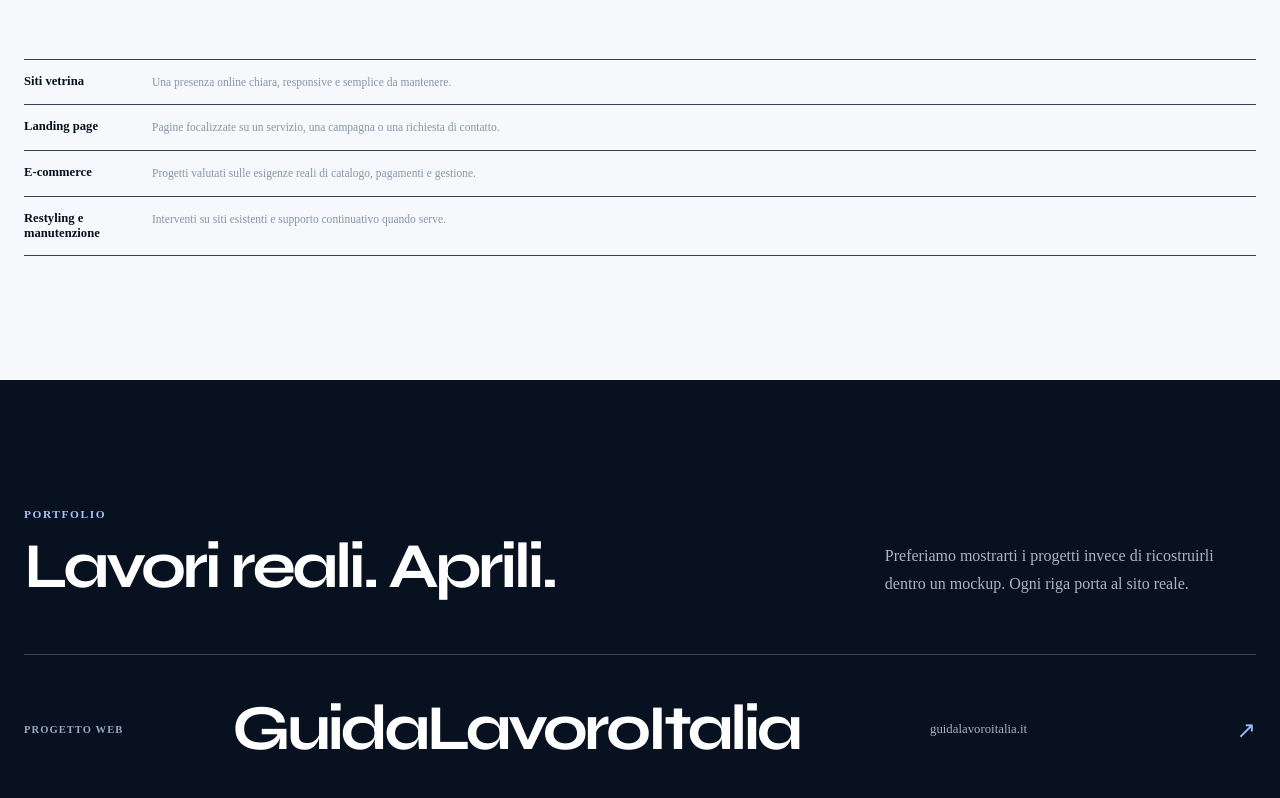
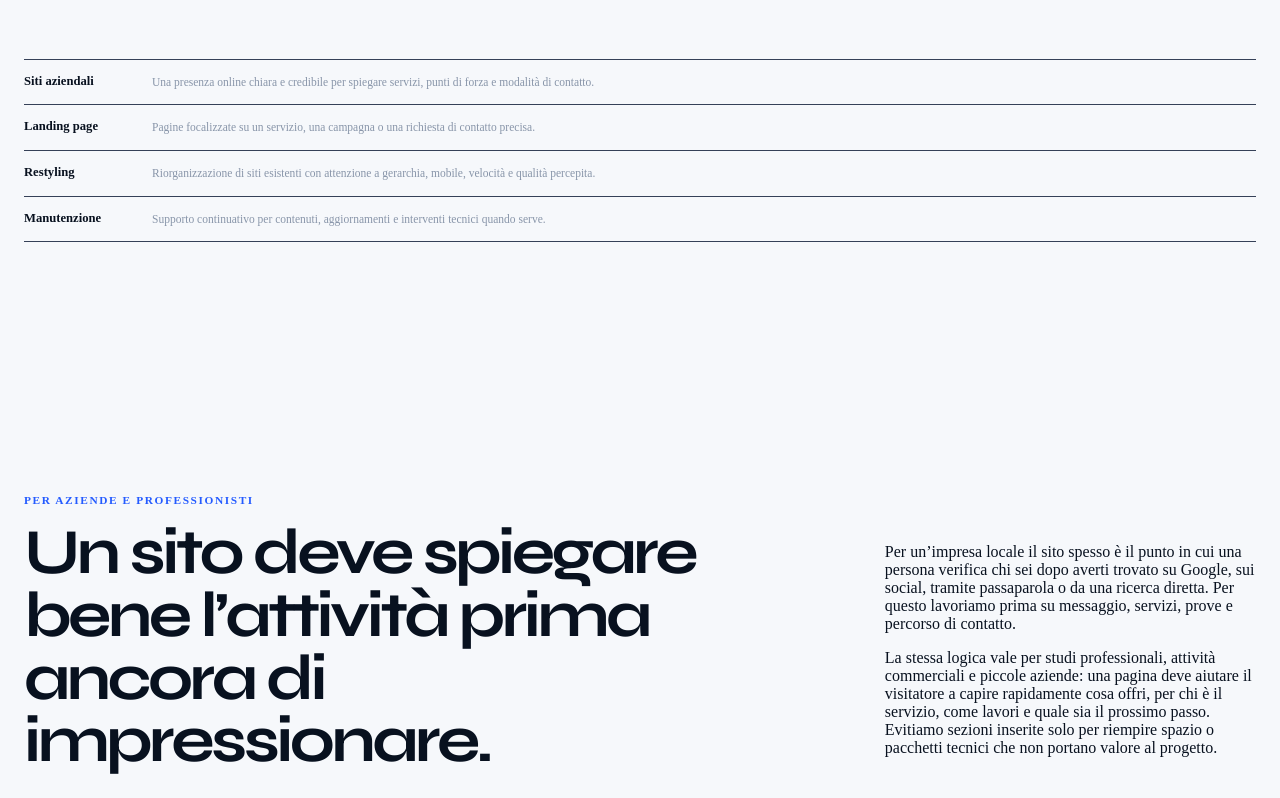
Before and after one commit to alex-perrucci/perrucci-solutions, a Next.js app in the folder apps/web/: page /siti-web-parma in a window 1280 px wide. Shown: the part 1282-2080 px from the top of the page. Built offline with nearby package versions, Linux system fonts and the light colour scheme; no server answers.

Commit message:
feat(web): strengthen Parma local service landing

```diff
--- a/apps/web/app/siti-web-parma/page.tsx
+++ b/apps/web/app/siti-web-parma/page.tsx
@@ -7,21 +7,76 @@
 import WhatsAppFloat from '@/components/WhatsAppFloat';
 
 export const metadata: Metadata = {
-  title: 'Siti web a Parma per aziende e professionisti',
-  description: 'Progettazione e sviluppo di siti web a Parma per aziende, professionisti e attività locali. Siti vetrina, landing page, e-commerce, restyling e manutenzione.',
-  alternates: { canonical: '/siti-web-parma' }
+  title: 'Siti web a Parma per aziende',
+  description: 'Siti web a Parma per aziende, professionisti e attività locali: siti vetrina, landing page, restyling, SEO tecnica e manutenzione con un referente diretto.',
+  alternates: { canonical: '/siti-web-parma' },
+  openGraph: {
+    title: 'Siti web a Parma per aziende | Perrucci Solutions',
+    description: 'Progettazione e sviluppo di siti web per aziende, professionisti e attività di Parma e provincia.',
+    url: 'https://perruccisolutions.com/siti-web-parma/'
+  }
 };
 
 const services = [
-  ['Siti vetrina', 'Una presenza online chiara, responsive e semplice da mantenere.'],
-  ['Landing page', 'Pagine focalizzate su un servizio, una campagna o una richiesta di contatto.'],
-  ['E-commerce', 'Progetti valutati sulle esigenze reali di catalogo, pagamenti e gestione.'],
-  ['Restyling e manutenzione', 'Interventi su siti esistenti e supporto continuativo quando serve.']
+  ['Siti aziendali', 'Una presenza online chiara e credibile per spiegare servizi, punti di forza e modalità di contatto.'],
+  ['Landing page', 'Pagine focalizzate su un servizio, una campagna o una richiesta di contatto precisa.'],
+  ['Restyling', 'Riorganizzazione di siti esistenti con attenzione a gerarchia, mobile, velocità e qualità percepita.'],
+  ['Manutenzione', 'Supporto continuativo per contenuti, aggiornamenti e interventi tecnici quando serve.']
 ];
+
+const projectSteps = [
+  ['01 · Obiettivo', 'Chi deve arrivare sul sito, cosa deve capire e quale azione vogliamo rendere semplice.'],
+  ['02 · Contenuti', 'Organizziamo messaggi, pagine e priorità prima di aggiungere elementi grafici o funzionalità.'],
+  ['03 · Sviluppo', 'Realizziamo un sito responsive, leggero e tecnicamente ordinato, verificandolo sui principali formati di schermo.'],
+  ['04 · Pubblicazione', 'Mettiamo online il progetto con metadata, indicizzazione e tracciamenti essenziali già predisposti.']
+];
+
+const localFaqs = [
+  ['Lavorate solo con clienti di Parma?', 'No. Perrucci Solutions lavora in tutta Italia. Per Parma e provincia, quando è utile al progetto, possiamo anche organizzare un confronto diretto in presenza.'],
+  ['Realizzate anche landing page per un singolo servizio?', 'Sì. Se l’obiettivo è promuovere un servizio specifico, una landing page può essere più adatta di un sito ampio. Struttura e call to action vengono definite in base all’obiettivo reale.'],
+  ['Il sito viene preparato per la SEO locale?', 'Prepariamo una base tecnica ordinata: struttura semantica, metadata, performance, mobile, sitemap, dati strutturati quando pertinenti e contenuti comprensibili. Il posizionamento organico dipende poi anche da concorrenza, autorevolezza e segnali esterni.'],
+  ['Potete rifare un sito aziendale già esistente?', 'Sì. Prima valutiamo cosa conviene mantenere e cosa va riprogettato, così il restyling non diventa una ricostruzione inutile di ciò che funziona già.'],
+  ['Posso gestire il sito dopo la consegna?', 'Dipende dalla soluzione scelta. Possiamo predisporre una gestione semplice oppure occuparci noi della manutenzione, definendo prima cosa resta incluso.']
+];
+
+const schema = {
+  '@context': 'https://schema.org',
+  '@graph': [
+    {
+      '@type': 'Service',
+      '@id': 'https://perruccisolutions.com/siti-web-parma/#service',
+      name: 'Realizzazione siti web a Parma',
+      url: 'https://perruccisolutions.com/siti-web-parma/',
+      description: 'Progettazione e sviluppo di siti web, landing page, restyling e manutenzione per aziende, professionisti e attività locali di Parma e provincia.',
+      serviceType: ['Siti aziendali', 'Landing page', 'Restyling siti web', 'Manutenzione siti web'],
+      provider: {
+        '@type': 'ProfessionalService',
+        name: 'Perrucci Solutions',
+        url: 'https://perruccisolutions.com',
+        telephone: '+393880956211',
+        email: 'info@perruccisolutions.com'
+      },
+      areaServed: [
+        { '@type': 'City', name: 'Parma' },
+        { '@type': 'AdministrativeArea', name: 'Provincia di Parma' }
+      ]
+    },
+    {
+      '@type': 'FAQPage',
+      '@id': 'https://perruccisolutions.com/siti-web-parma/#faq',
+      mainEntity: localFaqs.map(([question, answer]) => ({
+        '@type': 'Question',
+        name: question,
+        acceptedAnswer: { '@type': 'Answer', text: answer }
+      }))
+    }
+  ]
+};
 
 export default function SitiWebParmaPage() {
   return (
     <>
+      <script type="application/ld+json" dangerouslySetInnerHTML={{ __html: JSON.stringify(schema) }} />
       <Header />
       <main>
         <section className="hero">
@@ -62,14 +117,60 @@
           </div>
         </section>
 
+        <section className="section">
+          <div className="container">
+            <div className="section-heading section-heading--split">
+              <div><span className="eyebrow">Per aziende e professionisti</span><h2>Un sito deve spiegare bene l’attività prima ancora di impressionare.</h2></div>
+              <div>
+                <p>Per un’impresa locale il sito spesso è il punto in cui una persona verifica chi sei dopo averti trovato su Google, sui social, tramite passaparola o da una ricerca diretta. Per questo lavoriamo prima su messaggio, servizi, prove e percorso di contatto.</p>
+                <p>La stessa logica vale per studi professionali, attività commerciali e piccole aziende: una pagina deve aiutare il visitatore a capire rapidamente cosa offri, per chi è il servizio, come lavori e quale sia il prossimo passo. Evitiamo sezioni inserite solo per riempire spazio o pacchetti tecnici che non portano valore al progetto.</p>
+              </div>
+            </div>
+          </div>
+        </section>
+
         <Portfolio />
         <Pricing />
 
         <section className="section">
           <div className="container">
             <div className="section-heading section-heading--split">
-              <div><span className="eyebrow">Come lavoriamo</span><h2>Prima il messaggio, poi il codice.</h2></div>
+              <div><span className="eyebrow">Processo</span><h2>Prima il messaggio, poi il codice.</h2></div>
               <p>Definiamo obiettivo, contenuti e percorso di contatto; poi realizziamo una soluzione responsive e tecnicamente ordinata. Per progetti locali possiamo lavorare anche direttamente presso il cliente.</p>
+            </div>
+            <div className="hero-capabilities">
+              {projectSteps.map(([title, text]) => <div key={title}><strong>{title}</strong><span>{text}</span></div>)}
+            </div>
+          </div>
+        </section>
+
+        <section className="section">
+          <div className="container">
+            <div className="section-heading section-heading--split">
+              <div><span className="eyebrow">SEO e performance</span><h2>Una base tecnica che non ostacola la crescita.</h2></div>
+              <div>
+                <p>Un sito locale non si posiziona perché ripete “Parma” decine di volte. Serve una pagina utile, veloce, accessibile da smartphone e abbastanza chiara da permettere a Google e alle persone di comprenderne contenuto e contesto.</p>
+                <p>Durante lo sviluppo curiamo struttura delle pagine, gerarchia dei titoli, metadata, sitemap, canonical, dati strutturati quando pertinenti e collegamenti interni. Questi elementi non sostituiscono autorevolezza, recensioni, contenuti e concorrenza reale, ma evitano di partire con una base tecnica debole.</p>
+              </div>
+            </div>
+          </div>
+        </section>
+
+        <section className="section faq-section" id="faq-parma">
+          <div className="container faq-grid">
+            <div className="faq-intro">
+              <span className="eyebrow">FAQ · Parma</span>
+              <h2>Domande sul servizio</h2>
+              <p>Le risposte più utili prima di valutare il progetto.</p>
+              <a href="#contatti">Parlaci del tuo sito <span aria-hidden="true">→</span></a>
+            </div>
+            <div className="faq-list">
+              {localFaqs.map(([question, answer], index) => (
+                <details key={question} open={index === 0}>
+                  <summary><span>{question}</span><i aria-hidden="true" /></summary>
+                  <div><p>{answer}</p></div>
+                </details>
+              ))}
             </div>
           </div>
         </section>
```
